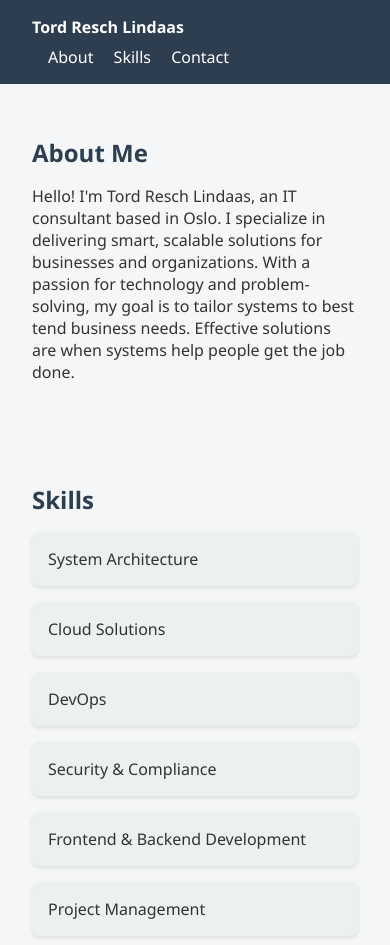
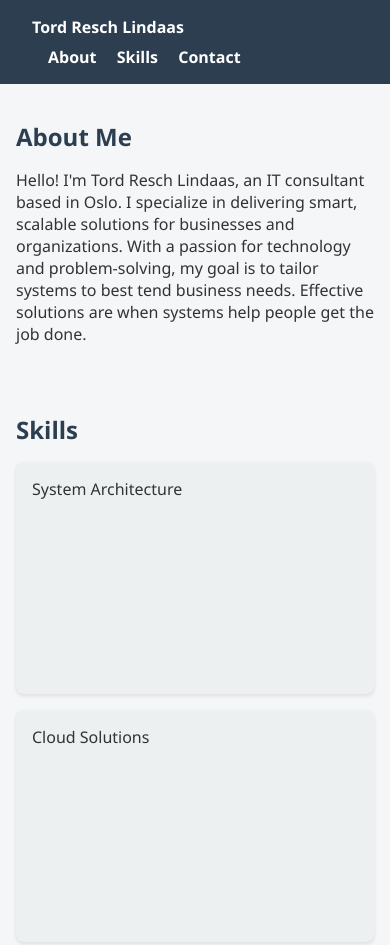
Before and after one commit to TordRL/website-torud, a plain HTML site: page index.html in a window 390 px wide. Shown: the top 945 px of the page. Drawn offline with Linux system fonts and the light colour scheme.

Commit message:
Update style.css

```diff
--- a/style.css
+++ b/style.css
@@ -1,11 +1,23 @@
-
-    body {
+/* Base Styles */
+html, body {
+  height: 100%;
   margin: 0;
   font-family: 'Segoe UI', sans-serif;
   background-color: #f4f6f8;
   color: #333;
+  display: flex;
+  flex-direction: column;
 }
 
+body {
+  flex: 1;
+}
+
+main {
+  flex: 1;
+}
+
+/* Header */
 header {
   background-color: #2c3e50;
   color: white;
@@ -15,17 +27,19 @@
   align-items: center;
 }
 
+/* Navigation */
 nav a {
   color: white;
   margin-left: 1rem;
   text-decoration: none;
-     -weight: bold;
+  font-weight: bold;
 }
 
 nav a:hover {
   text-decoration: underline;
 }
 
+/* Section */
 .section {
   padding: 2rem;
   max-width: 1000px;
@@ -37,6 +51,7 @@
   margin-bottom: 1rem;
 }
 
+/* Skills */
 .skills {
   display: flex;
   flex-wrap: wrap;
@@ -48,22 +63,25 @@
   padding: 1rem;
   border-radius: 8px;
   flex: 1 1 200px;
-      box-shadow: 0 2px 4px rgba(0,0,0,0.1);
+  box-shadow: 0 2px 4px rgba(0, 0, 0, 0.1);
 }
 
+/* Form */
 form {
   display: flex;
   flex-direction: column;
   gap: 1rem;
 }
 
-    input, textarea {
+input,
+textarea {
   padding: 0.75rem;
   border: 1px solid #ccc;
   border-radius: 4px;
   font-size: 1rem;
 }
 
+/* Button */
 button {
   background-color: #2980b9;
   color: white;
@@ -78,6 +96,7 @@
   background-color: #3498db;
 }
 
+/* Footer */
 footer {
   background-color: #2c3e50;
   color: white;
@@ -86,6 +105,7 @@
   margin-top: 2rem;
 }
 
+/* Responsive */
 @media (max-width: 600px) {
   header {
     flex-direction: column;
@@ -96,3 +116,24 @@
     margin-top: 0.5rem;
   }
 }
+/*
+
+/* Accessibility Enhancements */
+label {
+    font-weight: bold;
+}
+
+/* Mobile-first improvements */
+@media (max-width: 480px) {
+    .section {
+        padding: 1rem;
+    }
+
+    .skills {
+        flex-direction: column;
+    }
+
+    input, textarea, button {
+        width: 100%;
+    }
+}
```
Lines whose indentation alone changed are shown as unchanged.
